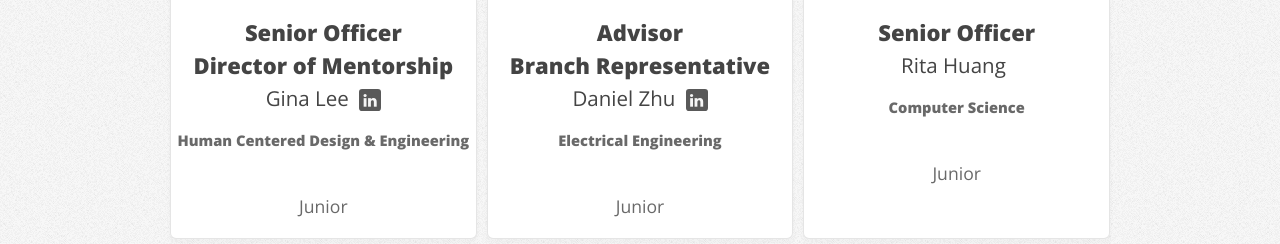
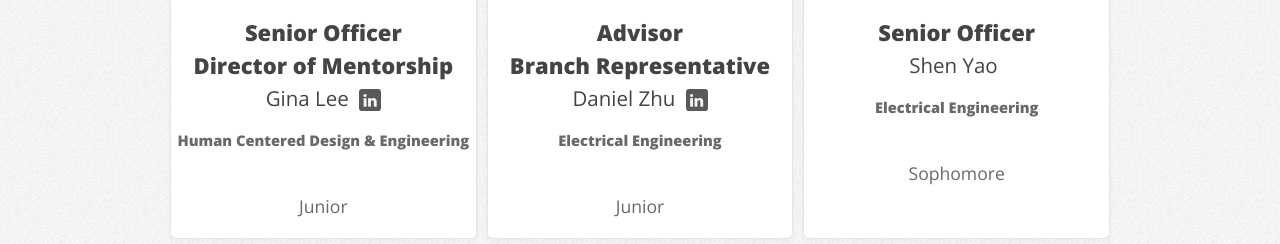
Before and after one commit to fishbearr/website, a PHP site: page /officers.php in a window 1280 px wide. Shown: the part 1733-1977 px from the top of the page. Run offline with PHP 8.4, Linux system fonts and the light colour scheme; some libraries are stand-ins or nearby versions.

Commit message:
updated officer information

```diff
--- a/officers.php
+++ b/officers.php
@@ -173,6 +173,24 @@
 					<td class="officertd">
 						<div class="officerpic">
 							<div style="padding:2%">
+								<img src="images/officers/shen17.jpg" alt="" >
+							</div>
+
+							<h1>Senior Officer</h1>
+							<div class="officerlinks">
+								<h2 class="officertemp">Shen Yao</h2>
+							</div>
+							<p>Electrical Engineering</p>
+							<p>&nbsp;</p>
+							<p class="year">Sophomore</p>
+						</div>
+					</td>
+				</tr>
+				<!-- ROW 4 -->
+				<tr>
+					<td class="officertd">
+						<div class="officerpic">
+							<div style="padding:2%">
 								<img src="images/officers/rita17.jpg" alt="" >
 							</div>
 
@@ -185,9 +203,6 @@
 							<p class="year">Junior</p>
 						</div>
 					</td>
-				</tr>
-				<!-- ROW 4 -->
-				<tr>
 					<td class="officertd">
 						<div class="officerpic">
 							<div style="padding:2%">
@@ -216,7 +231,9 @@
 							<p class="year">Sophomore</p>
 						</div>
 					</td>
-					<td class="officertd">
+			<!-- ROW 5 -->
+			<tr>
+				<td class="officertd">
 						<div class="officerpic">
 							<div style="padding:2%">
 								<img src="images/officers/leanne17.jpg" alt="" >
@@ -231,8 +248,6 @@
 							<p class="year">Sophomore</p>
 						</div>
 					</td>
-			<!-- ROW 5 -->
-			<tr>
 				<td class="officertd">
 						<div class="officerpic">
 							<div style="padding:2%">
```
